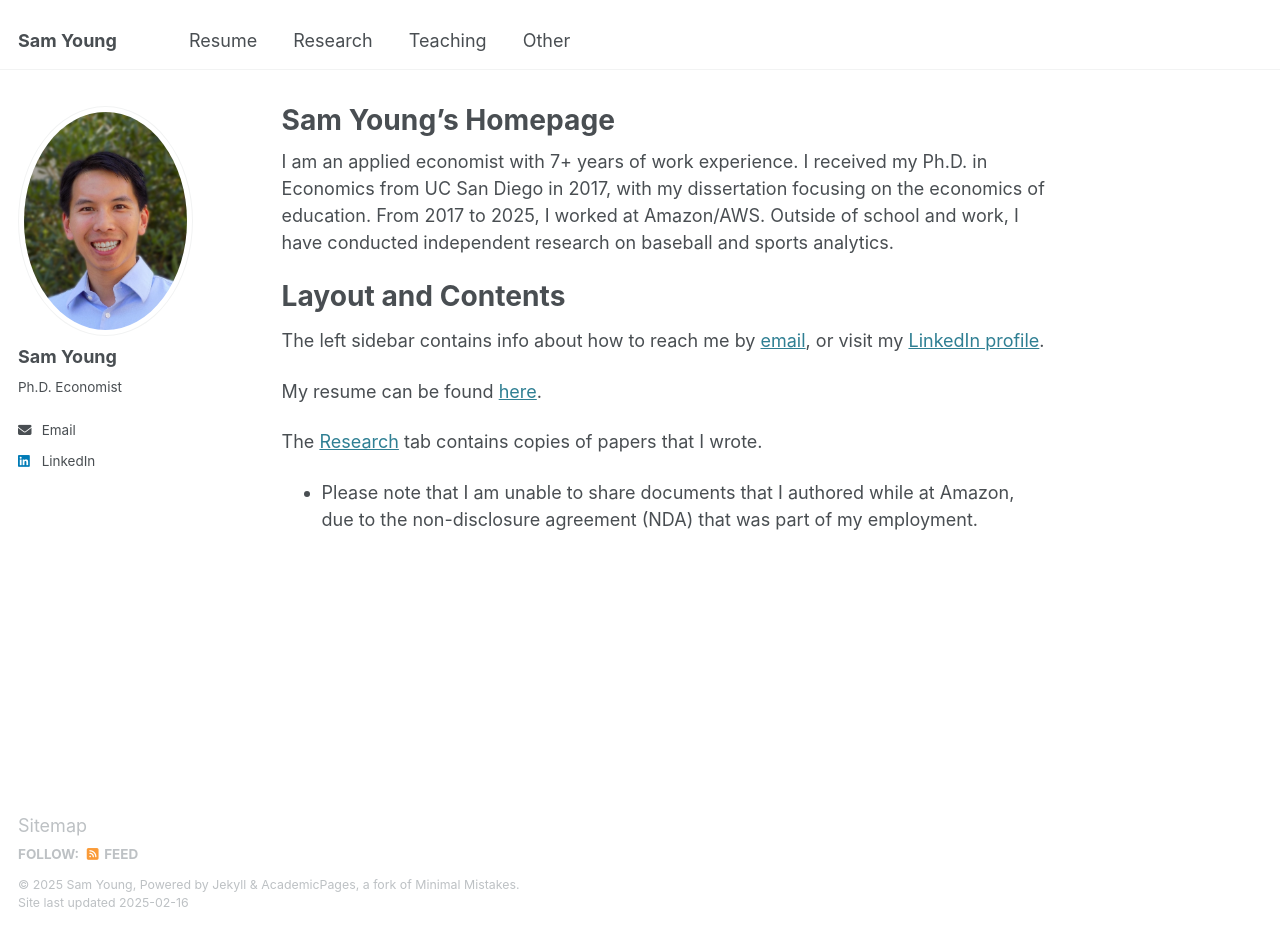
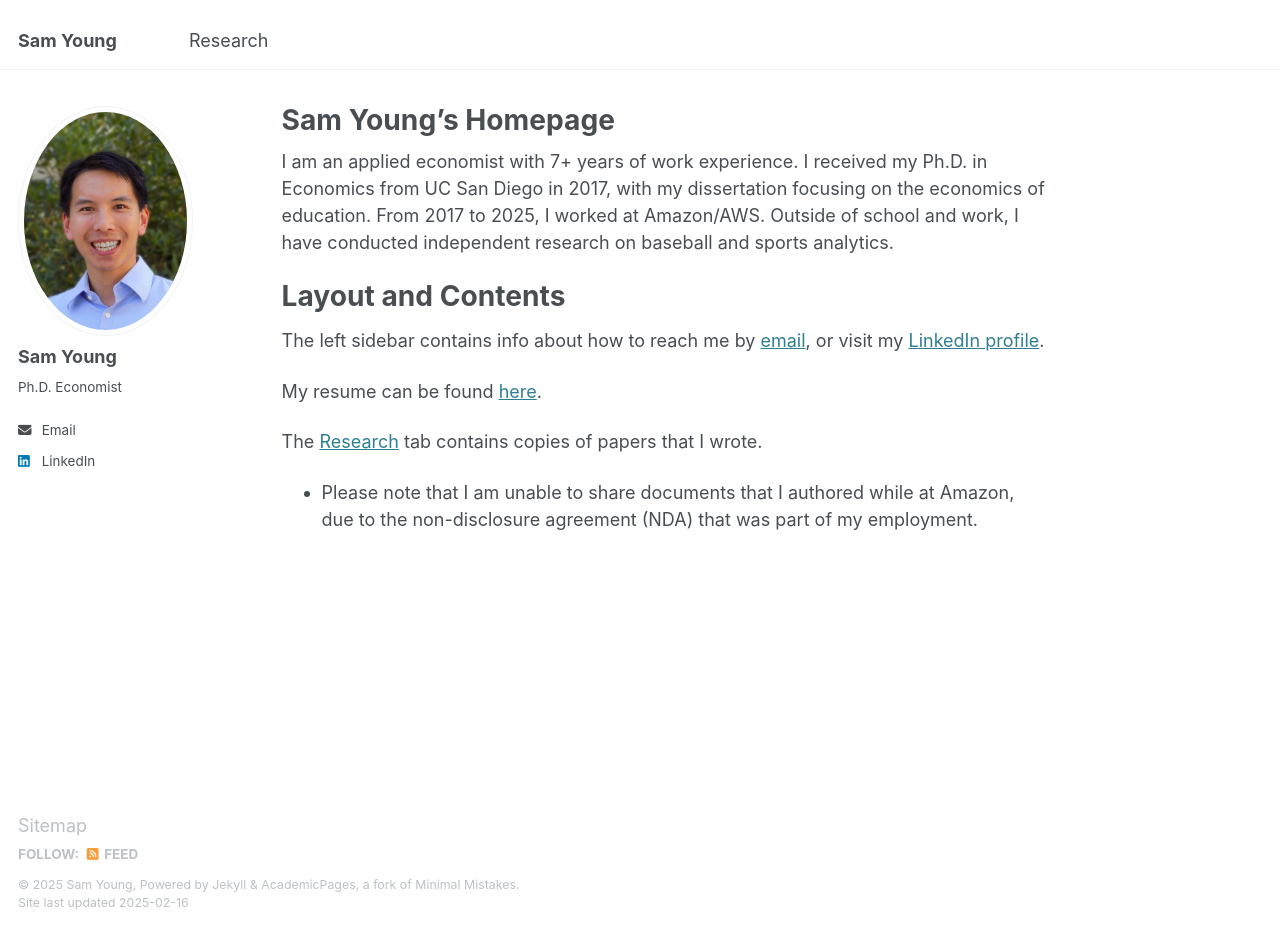
Before and after one commit to sam-young-econ/sam-young-econ.github.io, a Jekyll site: the page built from _pages/about.md, in a window 1280 px wide and 931 px high. Built offline with Jekyll 4.4.1, drawn with Linux system fonts in a browser that asks for light colours.

Commit message:
Reduce to just Research in the top menu

```diff
--- a/_data/navigation.yml
+++ b/_data/navigation.yml
@@ -5,14 +5,5 @@
 # prevent it from being included in the site.
 
 main:
-  - title: "Resume"
-    url: /resume/
-
   - title: "Research"
     url: /research/
-
-  - title: "Teaching"
-    url: /teaching/
-
-  - title: "Other"
-    url: /other/
```
